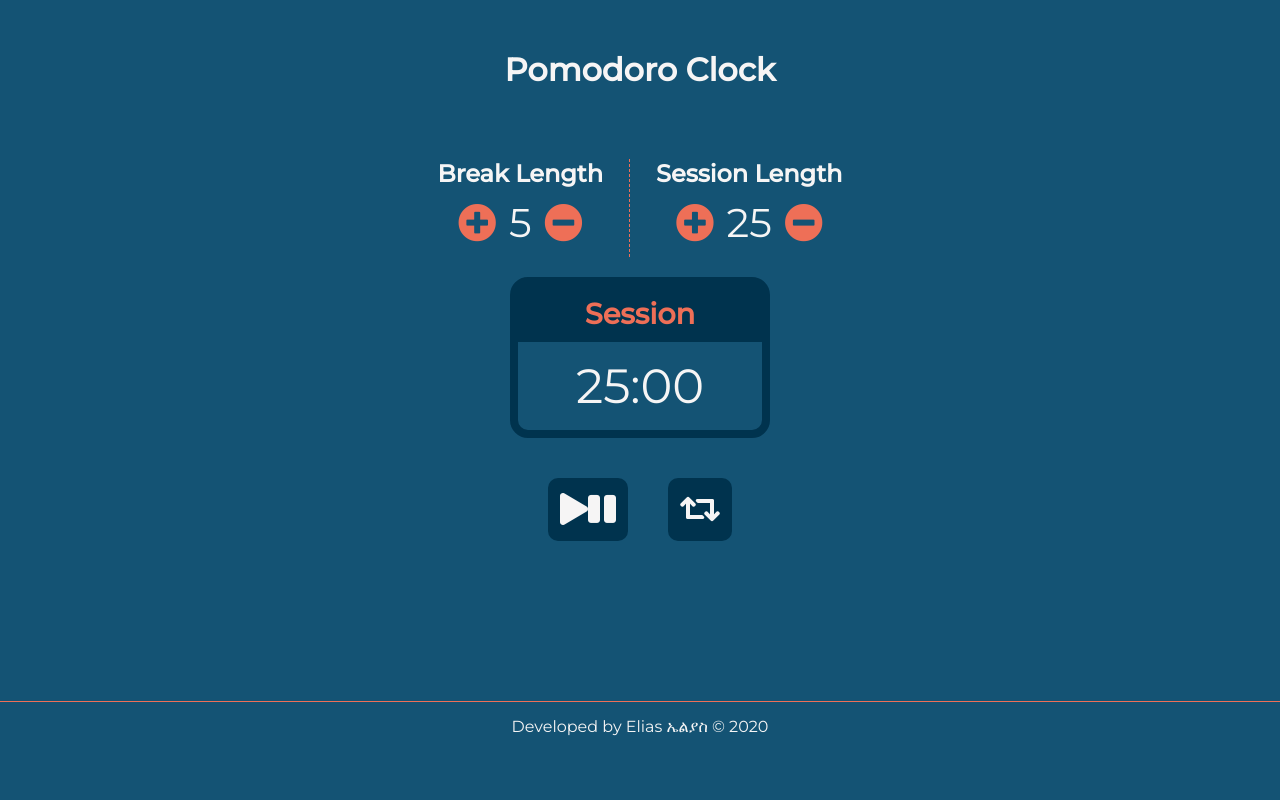
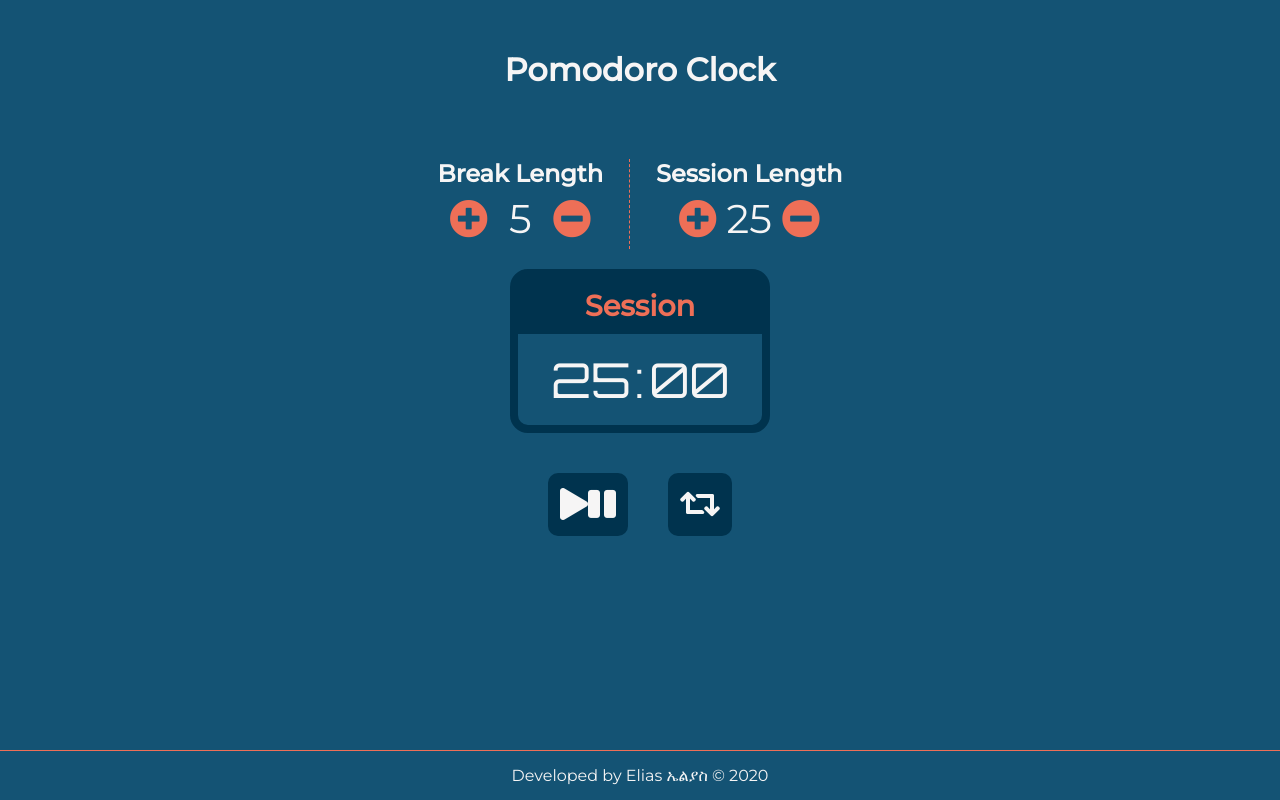
Before and after one commit to EliasB8/Pomodoro-Clock, a React (Create React App) app: page / in a window 1280 px wide. Built offline with nearby package versions, Linux system fonts and the light colour scheme.

Commit message:
added comment and changed font

```diff
--- a/public/index.html
+++ b/public/index.html
@@ -1,11 +1,9 @@
 <!DOCTYPE html>
 <html lang="en">
+
 <head>
   <meta charset="utf-8" />
-    <meta
-      name="viewport"
-      content="width=device-width, initial-scale=1, shrink-to-fit=no"
-    />
+  <meta name="viewport" content="width=device-width, initial-scale=1, shrink-to-fit=no" />
   <meta name="theme-color" content="#000000" />
   <!--
       manifest.json provides metadata used when your web app is added to the
@@ -13,14 +11,10 @@
     -->
   <link
     href="https://fonts.googleapis.com/css2?family=Montserrat:wght@400;500&family=Quicksand:wght@400;500&display=swap"
-      rel="stylesheet"
-    />
-    <link
-      rel="stylesheet"
-      href="https://use.fontawesome.com/releases/v5.14.0/css/all.css"
-      integrity="sha384-HzLeBuhoNPvSl5KYnjx0BT+WB0QEEqLprO+NBkkk5gbc67FTaL7XIGa2w1L0Xbgc"
-      crossorigin="anonymous"
-    />
+    rel="stylesheet" />
+  <link rel="stylesheet" href="https://use.fontawesome.com/releases/v5.14.0/css/all.css"
+    integrity="sha384-HzLeBuhoNPvSl5KYnjx0BT+WB0QEEqLprO+NBkkk5gbc67FTaL7XIGa2w1L0Xbgc" crossorigin="anonymous" />
+  <link href="https://fonts.googleapis.com/css2?family=Orbitron:wght@400;500&display=swap" rel="stylesheet">
   <link rel="manifest" href="%PUBLIC_URL%/manifest.json" />
   <link rel="shortcut icon" href="%PUBLIC_URL%/favicon.ico" />
   <!--
@@ -53,4 +47,5 @@
       To create a production bundle, use `npm run build` or `yarn build`.
     -->
 </body>
+
 </html>
--- a/src/components/Footer.js
+++ b/src/components/Footer.js
@@ -3,6 +3,7 @@ import React from "react";
 function Footer() {
   return (
     <div className="footer">
+      {/* Using dynamic year */}
       <p>Developed by Elias ኤልያስ &copy; {new Date().getFullYear()}</p>
     </div>
   );
--- a/src/components/Main.js
+++ b/src/components/Main.js
@@ -6,6 +6,8 @@ import Controller from "./Controller";
 class Main extends React.Component {
   constructor(props) {
     super(props);
+
+    // Initializing state
     this.state = {
       breakLength: 5,
       sessionLength: 25,
@@ -15,6 +17,8 @@ class Main extends React.Component {
       intervalId: 0,
       isPlay: false
     };
+
+    // Binding function that will use the state
     this.handleBreakIncrement = this.handleBreakIncrement.bind(this);
     this.handleBreakDecrement = this.handleBreakDecrement.bind(this);
     this.handleSessionIncrement = this.handleSessionIncrement.bind(this);
@@ -27,32 +31,37 @@ class Main extends React.Component {
     this.decreaseTimer = this.decreaseTimer.bind(this);
   }
 
+  // check if break or session time is not less than 1
   checkMinValue(value) {
     return value > 1 ? true : false;
   }
 
+  // check if break or session time is not greater than 60
   checkMaxValue(value) {
     return value <= 59 ? true : false;
   }
 
+  // Incrementing break time after checking it is not playing and max value
   handleBreakIncrement() {
-    if (this.checkMaxValue(this.state.breakLength) && !this.state.counting) {
+    if (this.checkMaxValue(this.state.breakLength) && !this.state.isPlay) {
       this.setState((state) => ({
         breakLength: state.breakLength + 1
       }));
     }
   }
 
+  // Decrementing break time after checking it is not playing and min value
   handleBreakDecrement() {
-    if (this.checkMinValue(this.state.breakLength) && !this.state.counting) {
+    if (this.checkMinValue(this.state.breakLength) && !this.state.isPlay) {
       this.setState((state) => ({
         breakLength: state.breakLength - 1
       }));
     }
   }
 
+  // Incrementing session time after checking it is not playing and max value
   handleSessionIncrement() {
-    if (this.checkMaxValue(this.state.sessionLength) && !this.state.counting) {
+    if (this.checkMaxValue(this.state.sessionLength) && !this.state.isPlay) {
       this.setState((state) => ({
         sessionLength: state.sessionLength + 1,
         minute: Number(state.minute) + 1
@@ -60,8 +69,9 @@ class Main extends React.Component {
     }
   }
 
+  // Decrementing session time after checking it is not playing and min value
   handleSessionDecrement() {
-    if (this.checkMinValue(this.state.sessionLength) && !this.state.counting) {
+    if (this.checkMinValue(this.state.sessionLength) && !this.state.isPlay) {
       this.setState((state) => ({
         sessionLength: state.sessionLength - 1,
         minute: state.minute - 1
@@ -69,6 +79,7 @@ class Main extends React.Component {
     }
   }
 
+  // Toggling between break and session
   toggleType(session) {
     if (session) {
       this.setState((state) => ({
@@ -79,6 +90,8 @@ class Main extends React.Component {
         minute: state.breakLength
       }));
     }
+
+    // Checking for the play promise for errors happening in chrome
     let playPromise = document.getElementById("beep").play();
     if (playPromise !== undefined) {
       playPromise
@@ -91,6 +104,7 @@ class Main extends React.Component {
     }
   }
 
+  // Checking play pause and calling respective function
   handleStartStop() {
     this.setState(
       (state) => ({
@@ -102,6 +116,7 @@ class Main extends React.Component {
     );
   }
 
+  // Playing the counter
   playTimer() {
     let intervalId = setInterval(this.decreaseTimer, 1000);
 
@@ -110,10 +125,12 @@ class Main extends React.Component {
     });
   }
 
+  // Pausing the interval
   pauseTimer() {
     clearInterval(this.state.intervalId);
   }
 
+  // Decreasing timer every second for the second and every 0 second the minute
   decreaseTimer() {
     switch (this.state.second) {
       case 0:
@@ -143,6 +160,7 @@ class Main extends React.Component {
     }
   }
 
+  // Resetting the clock to the default
   handleReset() {
     this.pauseTimer();
     this.setState({
--- a/src/components/Session.js
+++ b/src/components/Session.js
@@ -13,11 +13,11 @@ function Session(props) {
       <h2 className="session" id="timer-label">
         {props.isSession ? "Session" : "Break"}
       </h2>
-      <p style={color ? color : null} className="time" id="time-left">
-        <span>{props.minute < 10 ? "0" + props.minute : props.minute}</span>
-        <span>:</span>
-        <span>{props.second < 10 ? "0" + props.second : props.second}</span>
-      </p>
+      <div style={color ? color : null} className="time" id="time-left">
+        <span className="counting-time">{props.minute < 10 ? "0" + props.minute : props.minute}</span>
+        <span className="counting-colon">:</span>
+        <span className="counting-time">{props.second < 10 ? "0" + props.second : props.second}</span>
+      </div>
     </div>
   );
 }
--- a/src/styles.css
+++ b/src/styles.css
@@ -58,8 +58,10 @@ font-family: 'Quicksand', sans-serif; */
 
 .length {
   display: inline-block;
-  padding: 10px;
+  padding: 6px;
   font-size: 2.5rem;
+  box-sizing: content-box;
+  width: 48px;
 }
 
 .counter-container {
@@ -81,7 +83,19 @@ font-family: 'Quicksand', sans-serif; */
 
 .time {
   padding: 15px;
+  font-family: 'Orbitron', sans-serif;
+  max-width: 245px;
   font-size: 3rem;
+}
+
+.counting-time {
+  display: inline-block;
+  width: 80px;
+}
+
+.counting-colon {
+  margin-right: 0.25rem;
+  margin-left: 0.25rem;
 }
 
 .controller-container {
@@ -89,6 +103,8 @@ font-family: 'Quicksand', sans-serif; */
   justify-content: center;
   padding: 15px;
   font-size: 2rem;
+  box-sizing: content-box;
+
 }
 
 .controller {
@@ -116,14 +132,20 @@ font-family: 'Quicksand', sans-serif; */
   border-top: 1px solid #ee6f57;
   padding: 15px;
   width: 100%;
-  position: relative;
+  position: absolute;
   bottom: 0;
-  margin-top: 145px;
+  left: 0;
 }
 
 @media screen and (max-width: 400px) {
+
   .btn i {
     padding: 1px;
     font-size: 2.15rem;
   }
+
+  .footer {
+    margin-top: 100px;
+    position: relative;
+  }
 }
```
Also changed, not shown: package.json (line endings or trailing spaces), 2 other files (tests, documents, lock files or other folders). Lines whose indentation alone changed are shown as unchanged.
